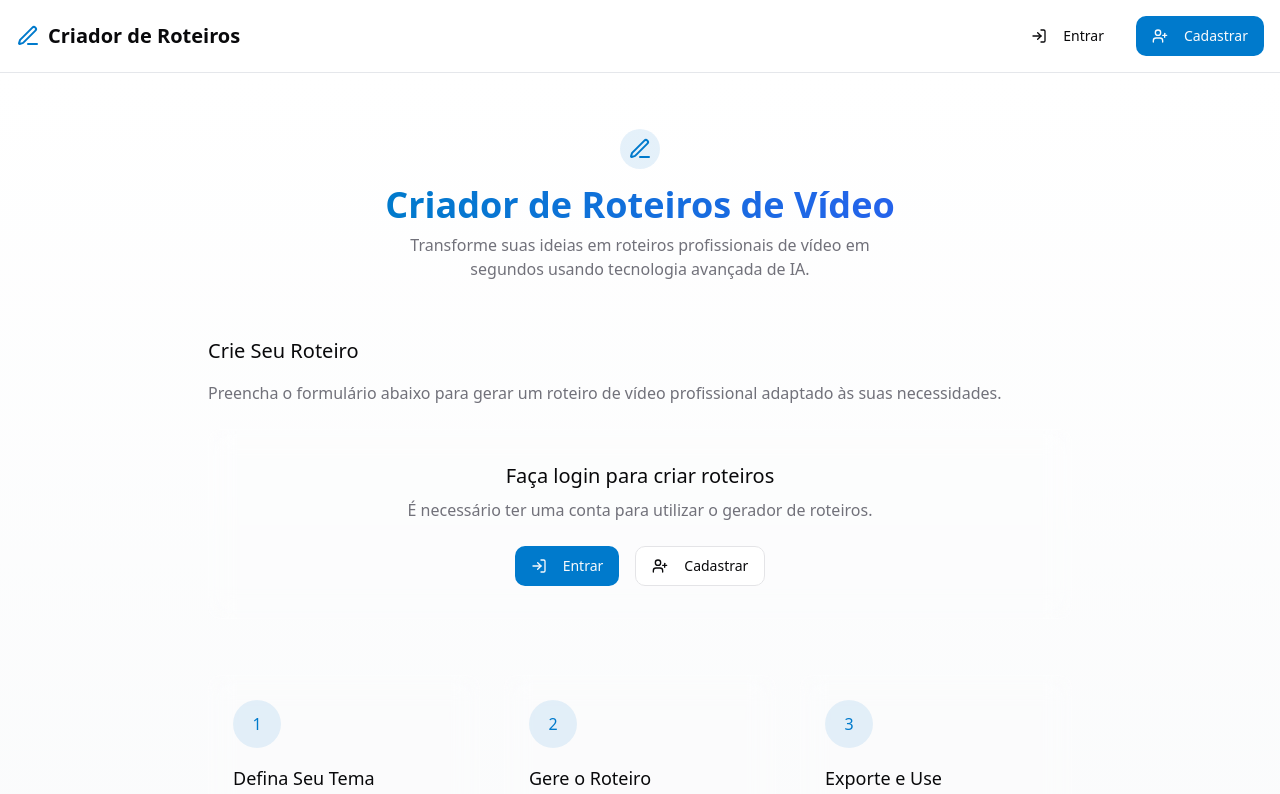
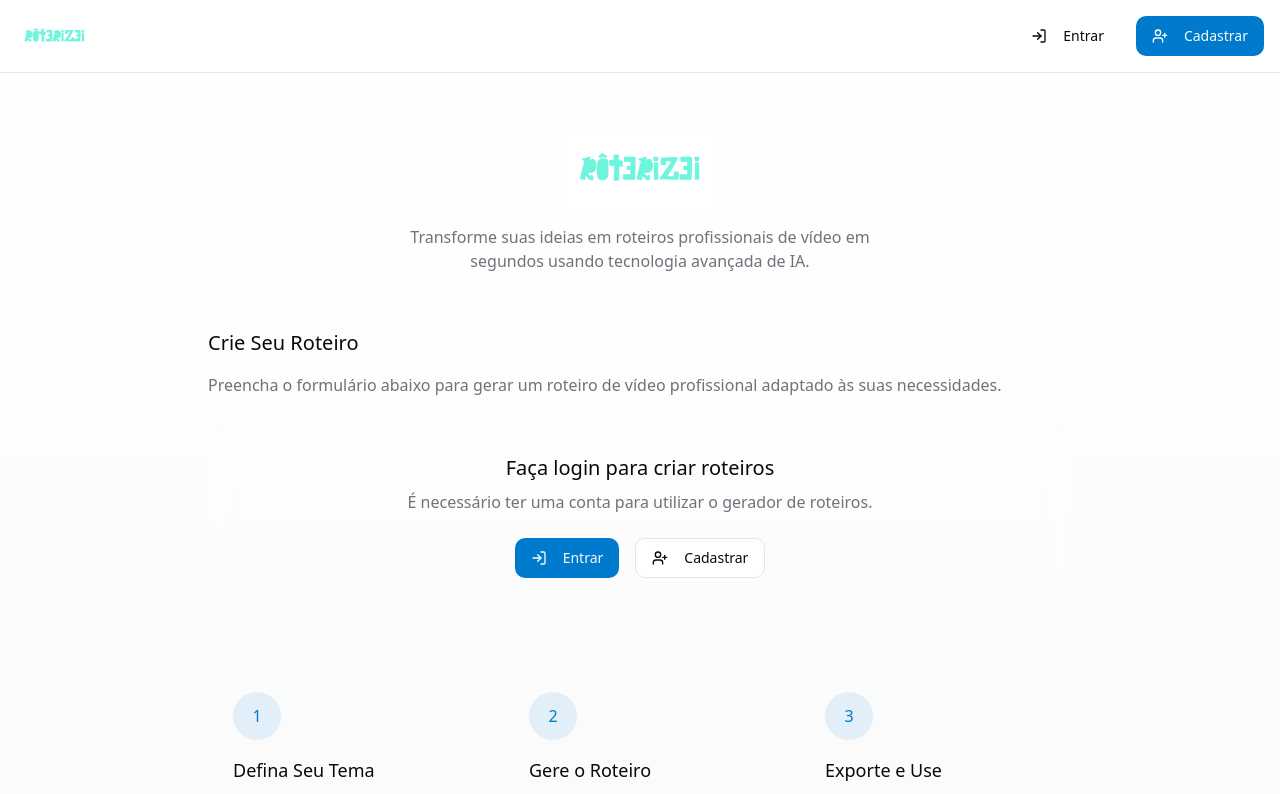
Before and after one commit to opablomoreira/video-script-genius, a React (Vite) app: page / in a window 1280 px wide. Shown: the top 794 px of the page. Built offline with nearby package versions, Linux system fonts and the light colour scheme.

Commit message:
Update site logo and name
Update the site logo and name to "Rôterizei".

```diff
--- a/index.html
+++ b/index.html
@@ -1,11 +1,12 @@
+
 <!DOCTYPE html>
 <html lang="en">
   <head>
     <meta charset="UTF-8" />
     <meta name="viewport" content="width=device-width, initial-scale=1.0" />
-    <title>video-script-genius</title>
-    <meta name="description" content="Lovable Generated Project" />
-    <meta name="author" content="Lovable" />
+    <title>Rôterizei - Criador de Roteiros de Vídeo</title>
+    <meta name="description" content="Transforme suas ideias em roteiros profissionais de vídeo em segundos usando tecnologia avançada de IA." />
+    <meta name="author" content="Rôterizei" />
     <meta property="og:image" content="/og-image.png" />
   </head>
 
--- a/src/components/Header.tsx
+++ b/src/components/Header.tsx
@@ -1,18 +1,18 @@
 
 import React from "react";
-import { PenLine } from "lucide-react";
 
 const Header: React.FC = () => {
   return (
     <header className="w-full py-6 animate-fade-in">
       <div className="container mx-auto px-4">
         <div className="flex flex-col items-center text-center space-y-2">
-          <div className="flex items-center justify-center p-2 bg-primary/10 rounded-full mb-2">
-            <PenLine className="h-6 w-6 text-primary" />
+          <div className="flex items-center justify-center mb-2">
+            <img
+              src="/lovable-uploads/a0bf4dfc-7386-4b32-a499-b3a4f7262070.png"
+              alt="Rôterizei Logo"
+              className="h-16 md:h-20"
+            />
           </div>
-          <h1 className="text-3xl md:text-4xl font-bold leading-tight bg-clip-text text-transparent bg-gradient-to-r from-primary to-blue-600">
-            Criador de Roteiros de Vídeo
-          </h1>
           <p className="text-muted-foreground max-w-lg mx-auto">
             Transforme suas ideias em roteiros profissionais de vídeo em segundos usando tecnologia avançada de IA.
           </p>
--- a/src/components/Navbar.tsx
+++ b/src/components/Navbar.tsx
@@ -3,7 +3,7 @@ import React from "react";
 import { Link, useNavigate } from "react-router-dom";
 import { Button } from "@/components/ui/button";
 import { useAuth } from "@/contexts/AuthContext";
-import { PenLine, LogOut, LogIn, UserPlus } from "lucide-react";
+import { LogOut, LogIn, UserPlus } from "lucide-react";
 import {
   DropdownMenu,
   DropdownMenuContent,
@@ -22,8 +22,11 @@ const Navbar: React.FC = () => {
       <div className="container mx-auto px-4">
         <div className="flex justify-between items-center">
           <Link to="/" className="flex items-center space-x-2">
-            <PenLine className="h-6 w-6 text-primary" />
-            <span className="font-bold text-xl">Criador de Roteiros</span>
+            <img
+              src="/lovable-uploads/a0bf4dfc-7386-4b32-a499-b3a4f7262070.png"
+              alt="Rôterizei Logo"
+              className="h-8 md:h-10"
+            />
           </Link>
 
           <div className="flex items-center space-x-4">
--- a/src/lib/gemini-api.ts
+++ b/src/lib/gemini-api.ts
@@ -1,4 +1,3 @@
-
 const API_KEY = "AIzaSyCkPXVlfWnXpQWg-DpT5Qluez_ijd5OCeU";
 const BASE_URL = "https://generativelanguage.googleapis.com/v1beta/models/gemini-2.0-flash";
 
@@ -102,7 +101,7 @@ ROTEIRO v.1 / ${new Date().toLocaleDateString('pt-BR')} / Duração estimada: ${
 ${scriptContent}
 
 ---
-Gerado por Criador de Roteiros de Vídeo usando IA`;
+Gerado por Rôterizei usando IA`;
 
     return {
       script: formattedScript,
--- a/src/pages/Index.tsx
+++ b/src/pages/Index.tsx
@@ -166,7 +166,7 @@ OBSERVAÇÕES ADICIONAIS:
 
         <footer className="mt-12 pt-6 border-t border-gray-200 dark:border-gray-800">
           <p className="text-center text-sm text-muted-foreground">
-            Criador de Roteiros de Vídeo © {new Date().getFullYear()}. Desenvolvido com Gemini AI.
+            Rôterizei © {new Date().getFullYear()}. Desenvolvido com Gemini AI.
           </p>
         </footer>
       </div>
```
Also changed, not shown: public/lovable-uploads/a0bf4dfc-7386-4b32-a499-b3a4f7262070.png (added).
